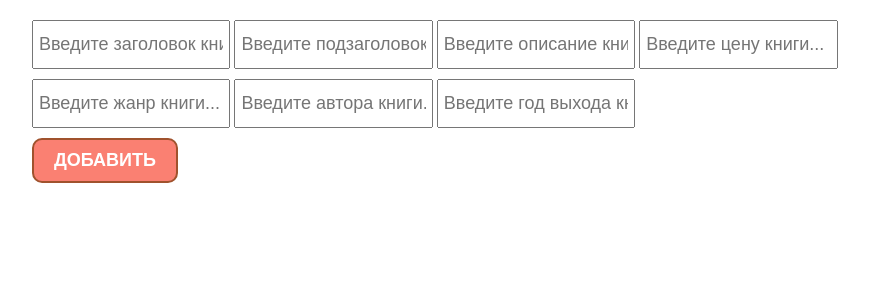
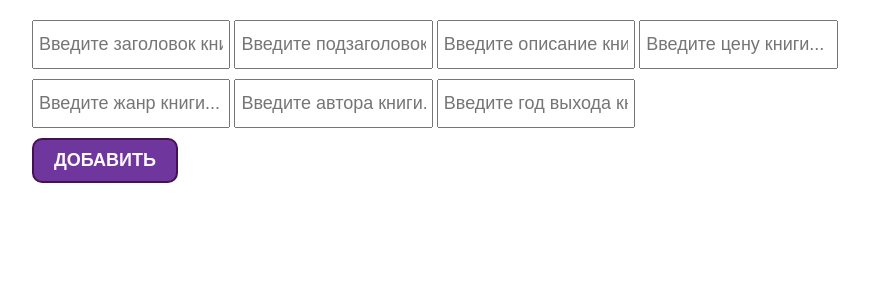
Before and after one commit to desteri/todo, a Django app: page /book/ in a window 1280 px wide. Shown: the top 300 px of the page, without its empty margins (112-981 px from the left). Run offline with Django 3.2, Linux system fonts and the light colour scheme; data that the repository does not hold is empty.

Commit message:
added changes in books.html and books.css

```diff
--- a/main/static/style/books.css
+++ b/main/static/style/books.css
@@ -20,7 +20,7 @@ section {
 
 /* header
 --------------- */
-.book_form {
+.book_header {
     width: 80%;
 }
 
@@ -33,9 +33,9 @@ section {
 
 .book_btn {
     padding: 10px 20px;
-    color: white;
-    background-color: salmon;
-    border: 2px solid sienna;
+    color: snow;
+    background-color: rgb(111, 54, 158);
+    border: 2px solid rgb(70, 16, 83);
     border-radius: 10px;
     cursor: pointer;
     text-transform: uppercase;
@@ -43,6 +43,21 @@ section {
     font-size: 18px;
 }
 
+.book_btn:focus {
+    outline: none;
+}
+
+.book_btn:active {
+    box-shadow: 2px 2px 5px 3px #ccb1ec;
+}
+
+.book_btn:hover {
+    background-color: rgb(182, 83, 169);
+}
+
+
+/* book
+--------------- */
 .book_list {
     padding: 30px 20px;
     display: flex;
@@ -62,6 +77,7 @@ section {
 
 .book_item.chk {
     background-color:  #d3e246;
+    border: 3px solid #51571a;
 }
 
 .book_hdr {
--- a/main/templates/books.html
+++ b/main/templates/books.html
@@ -11,7 +11,7 @@
 
 <body>
     <section>
-        <div class="book_form">
+        <div class="book_header">
             <form action="{% url 'add-book' %}" method="POST">
                 {% csrf_token %}
                 <input class="book_inp" name="book_title" type="text" placeholder="Введите заголовок книги...">
```
